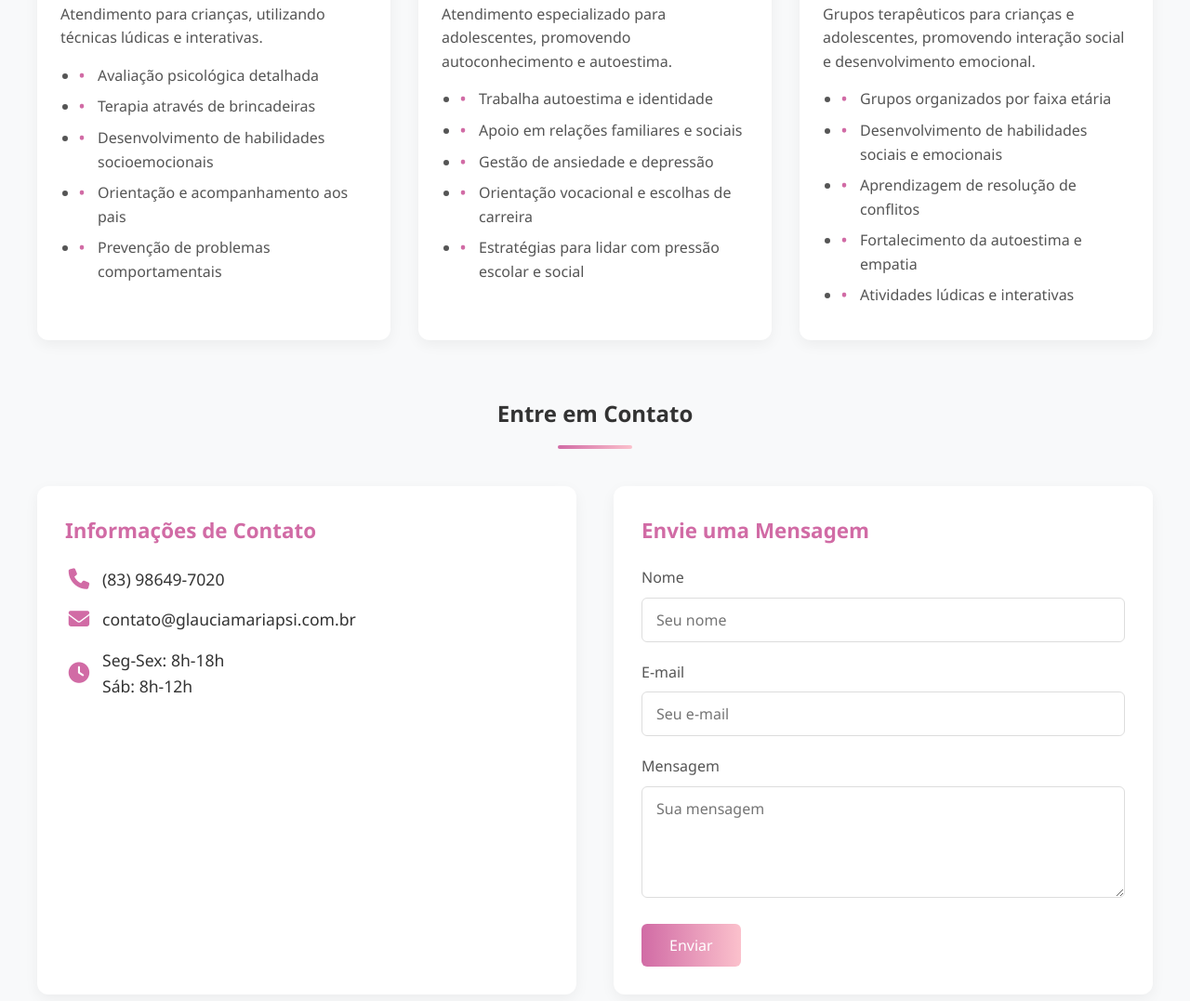
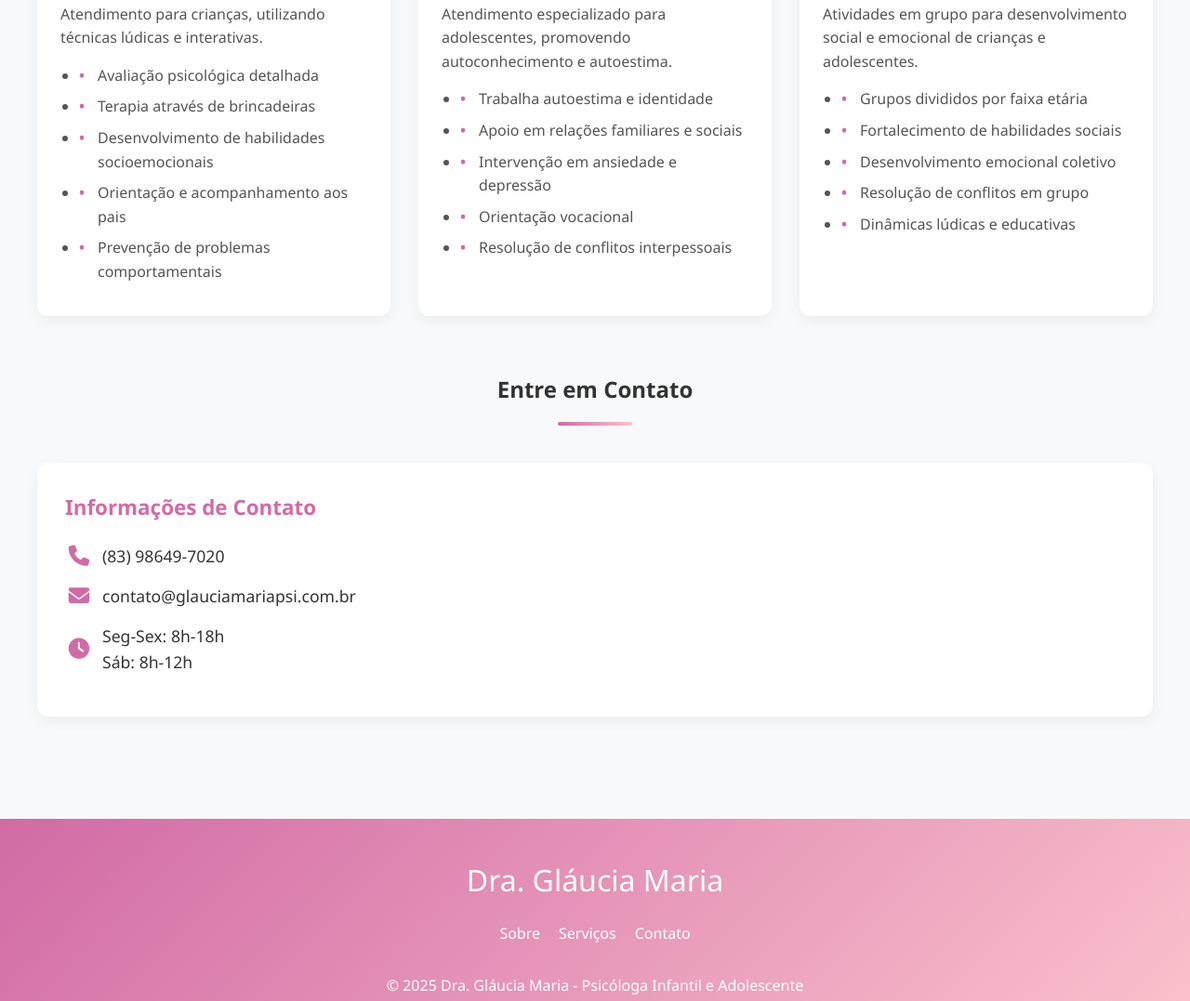
Before and after one commit to GlauciaMa/Glaucia, a plain HTML site: page index.html in a window 1280 px wide. Shown: the part 1160-2237 px from the top of the page at 93% size. Drawn offline with Linux system fonts and the light colour scheme.

Commit message:
Update index.html

```diff
--- a/index.html
+++ b/index.html
@@ -35,8 +35,21 @@
 
         /* Sobre */
         .about-content { display: flex; align-items: center; gap: 40px; background-color: white; padding: 30px; border-radius: 12px; box-shadow: 0 5px 15px rgba(0,0,0,0.05); flex-wrap: wrap; }
-        .about-image { flex: 1 1 300px; border-radius: 10px; overflow: hidden; box-shadow: 0 8px 20px rgba(0,0,0,0.1); max-width: 350px; }
-        .about-image img { width: 100%; height: auto; display: block; transition: transform 0.5s; border-radius: 10px; }
+        .about-image {
+            flex: 1 1 300px;
+            max-width: 350px; /* Tamanho profissional no notebook */
+            border-radius: 10px;
+            overflow: hidden;
+            box-shadow: 0 8px 20px rgba(0,0,0,0.1);
+        }
+        .about-image img {
+            width: 100%;
+            height: auto; /* Mantém proporção */
+            display: block;
+            border-radius: 10px;
+            object-fit: cover;
+            transition: transform 0.5s;
+        }
         .about-image img:hover { transform: scale(1.03); }
         .about-text { flex: 2 1 400px; min-width: 280px; }
         .about-text p { margin-bottom: 15px; font-size: 1.1rem; }
@@ -66,16 +79,6 @@
         .contact-details li { margin-bottom: 15px; display: flex; align-items: center; gap: 10px; font-size: 1.1rem; }
         .contact-details i { color: #d16ba5; font-size: 1.4rem; width: 30px; text-align: center; }
 
-        .contact-form { background: white; padding: 30px; border-radius: 12px; box-shadow: 0 5px 15px rgba(0,0,0,0.05); }
-        .contact-form h3 { color: #d16ba5; margin-bottom: 20px; font-size: 1.4rem; }
-        .form-group { margin-bottom: 20px; }
-        .form-group label { display: block; margin-bottom: 8px; font-weight: 500; color: #555; }
-        .form-group input, .form-group textarea { width: 100%; padding: 12px 15px; border: 1px solid #ddd; border-radius: 6px; font-size: 1rem; transition: border-color 0.3s; }
-        .form-group input:focus, .form-group textarea:focus { outline: none; border-color: #d16ba5; }
-        .form-group textarea { min-height: 120px; resize: vertical; }
-        .btn { display: inline-block; background: linear-gradient(to right, #d16ba5, #fbc1cc); color: white; padding: 12px 30px; border: none; border-radius: 6px; font-size: 1rem; font-weight: 500; cursor: pointer; transition: transform 0.3s, box-shadow 0.3s; }
-        .btn:hover { transform: translateY(-2px); box-shadow: 0 5px 15px rgba(209,107,165,0.5); }
-
         /* Ícones flutuantes */
         .floating-icons { position: fixed; right: 20px; bottom: 20px; z-index: 1000; display: flex; flex-direction: column; gap: 15px; }
         .floating-icon { display: flex; align-items: center; justify-content: center; width: 60px; height: 60px; border-radius: 50%; color: white; font-size: 28px; box-shadow: 0 4px 12px rgba(0,0,0,0.2); transition: transform 0.3s; text-decoration: none; }
@@ -92,8 +95,10 @@
         .footer-links a { color: white; text-decoration: none; transition: opacity 0.3s; font-weight: 500; font-size: 1rem; }
         .footer-links a:hover { opacity: 0.8; }
 
+        /* Media query para celulares */
         @media (max-width: 768px) {
-            .about-content { flex-direction: column; }
+            .about-content { flex-direction: column; align-items: center; }
+            .about-image { max-width: 250px; margin-bottom: 20px; }
             .nav-menu { flex-direction: column; align-items: center; }
             .logo h1 { font-size: 1.8rem; }
             .service-banner { height: 150px; font-size: 1.1rem; }
@@ -134,7 +139,7 @@
             </div>
             <div class="about-text">
                 <p>Dra. Gláucia Maria é psicóloga clínica especializada em crianças e adolescentes, com mais de 10 anos de experiência atendendo de forma humanizada e lúdica.</p>
-                <p>Formada pela Universidade Federal da Paraíba, com aperfeiçoamento em psicologia infantil, adolescência e orientação parental.</p>
+                <p>Formada pela Unifacisa, com aperfeiçoamento em psicologia infantil, adolescência e orientação parental.</p>
                 <p>Trabalha auxiliando crianças e jovens a desenvolverem habilidades emocionais, melhorar o desempenho escolar e fortalecer relações familiares e sociais.</p>
                 <p>Seu atendimento é personalizado, com foco em ansiedade, depressão, dificuldades escolares e problemas de relacionamento.</p>
             </div>
@@ -166,9 +171,9 @@
                     <ul>
                         <li>Trabalha autoestima e identidade</li>
                         <li>Apoio em relações familiares e sociais</li>
-                        <li>Gestão de ansiedade e depressão</li>
-                        <li>Orientação vocacional e escolhas de carreira</li>
-                        <li>Estratégias para lidar com pressão escolar e social</li>
+                        <li>Intervenção em ansiedade e depressão</li>
+                        <li>Orientação vocacional</li>
+                        <li>Resolução de conflitos interpessoais</li>
                     </ul>
                 </div>
             </div>
@@ -176,13 +181,13 @@
             <div class="service-card">
                 <div class="service-banner banner-group"><i class="fas fa-users"></i> Terapia em Grupo</div>
                 <div class="service-content">
-                    <p>Grupos terapêuticos para crianças e adolescentes, promovendo interação social e desenvolvimento emocional.</p>
+                    <p>Atividades em grupo para desenvolvimento social e emocional de crianças e adolescentes.</p>
                     <ul>
-                        <li>Grupos organizados por faixa etária</li>
-                        <li>Desenvolvimento de habilidades sociais e emocionais</li>
-                        <li>Aprendizagem de resolução de conflitos</li>
-                        <li>Fortalecimento da autoestima e empatia</li>
-                        <li>Atividades lúdicas e interativas</li>
+                        <li>Grupos divididos por faixa etária</li>
+                        <li>Fortalecimento de habilidades sociais</li>
+                        <li>Desenvolvimento emocional coletivo</li>
+                        <li>Resolução de conflitos em grupo</li>
+                        <li>Dinâmicas lúdicas e educativas</li>
                     </ul>
                 </div>
             </div>
@@ -201,28 +206,11 @@
                     <li><i class="fas fa-clock"></i> <span>Seg-Sex: 8h-18h<br>Sáb: 8h-12h</span></li>
                 </ul>
             </div>
-            <div class="contact-form">
-                <h3>Envie uma Mensagem</h3>
-                <form>
-                    <div class="form-group">
-                        <label for="name">Nome</label>
-                        <input type="text" id="name" name="name" placeholder="Seu nome">
-                    </div>
-                    <div class="form-group">
-                        <label for="email">E-mail</label>
-                        <input type="email" id="email" name="email" placeholder="Seu e-mail">
-                    </div>
-                    <div class="form-group">
-                        <label for="message">Mensagem</label>
-                        <textarea id="message" name="message" placeholder="Sua mensagem"></textarea>
-                    </div>
-                    <button type="submit" class="btn">Enviar</button>
-                </form>
-            </div>
         </div>
     </section>
 </main>
 
+<!-- Ícones flutuantes -->
 <div class="floating-icons">
     <a href="https://wa.me/5583986497020" target="_blank" class="floating-icon whatsapp" title="WhatsApp"><i class="fab fa-whatsapp"></i></a>
     <a href="https://instagram.com/glauciamaria284" target="_blank" class="floating-icon instagram" title="Instagram"><i class="fab fa-instagram"></i></a>
```
